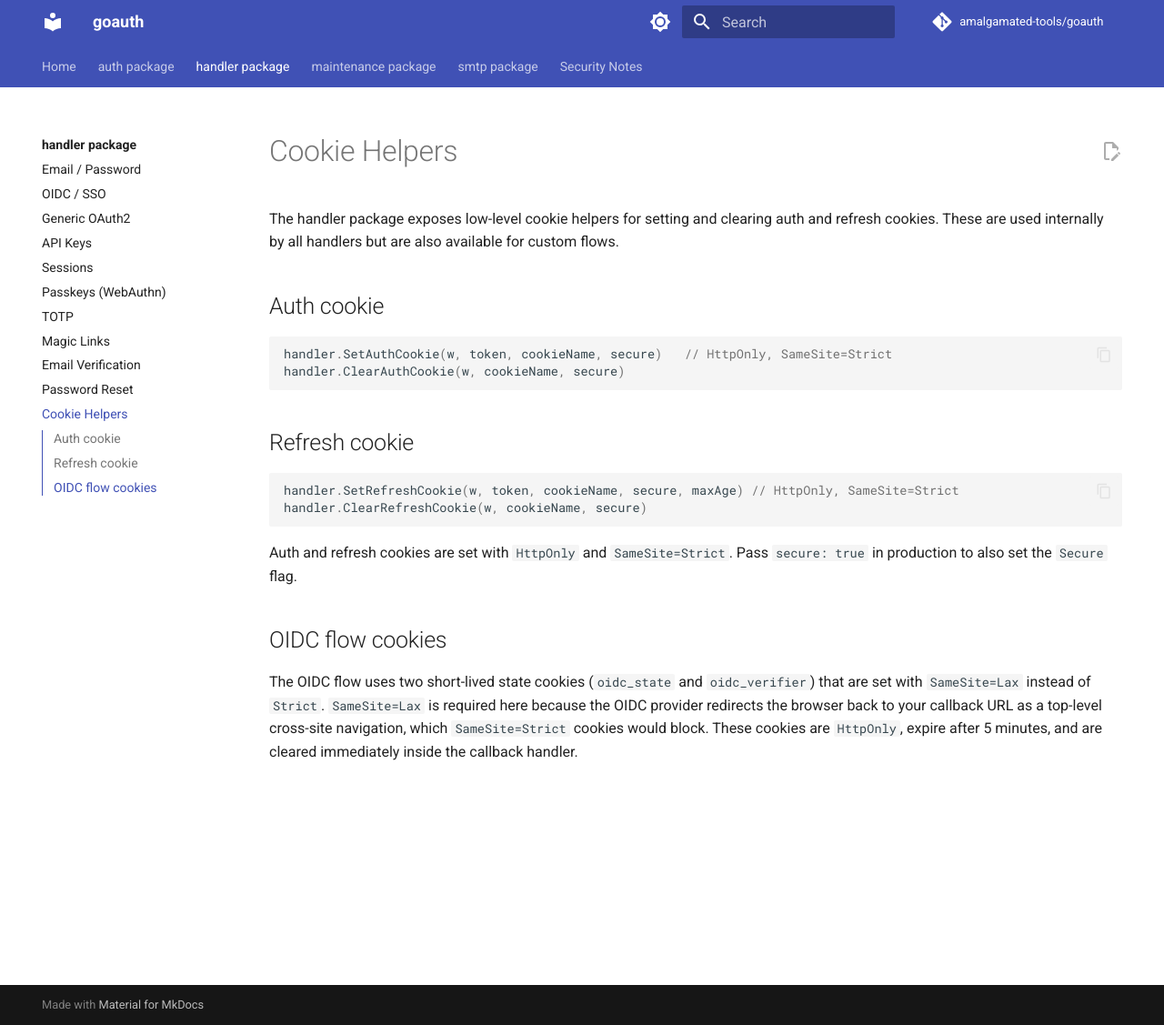
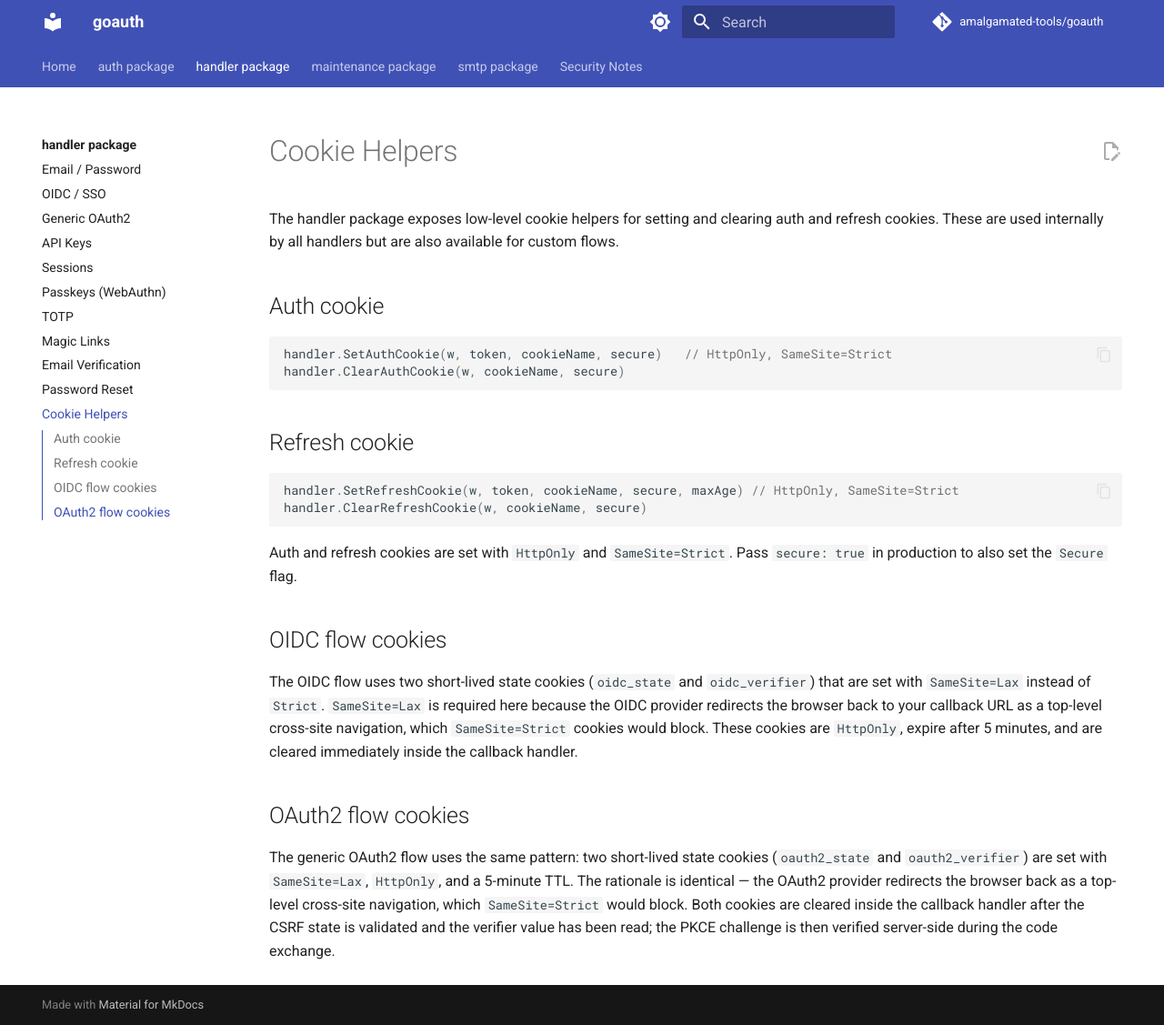
Before and after one commit to amalgamated-tools/goauth, an MkDocs documentation site: the page built from docs/handler/cookies.md, in a window 1280 px wide and 1127 px high. Shown: the whole window at 91% size. Built offline with MkDocs 1.6.1 and Material for MkDocs 9.7.7, drawn with Linux system fonts in a browser that asks for light colours; comment, search, counter and statistics services are not loaded.

Commit message:
docs: document OAuth2 flow state cookies (SameSite=Lax) in cookies.md and security.md (#207)
* docs: document OAuth2 flow state cookies (SameSite=Lax) in cookies.md and security.md

The OAuth2Handler uses the same short-lived SameSite=Lax HttpOnly state
cookies (oauth2_state, oauth2_verifier, 5-minute TTL) as OIDCHandler for
the same reason — the provider redirects the browser back as a top-level
cross-site navigation that SameSite=Strict would block.

- Add 'OAuth2 flow cookies' section to docs/handler/cookies.md explaining
  the oauth2_state and oauth2_verifier cookies and the SameSite=Lax rationale
- Update the 'Cookie security' bullet in docs/security.md to name all four
  flow state cookies (oidc_state, oidc_verifier, oauth2_state, oauth2_verifier)
  rather than only the OIDC pair

Co-authored-by: Copilot <223556219+Copilot@users.noreply.github.com>

* docs: fix OAuth2 cookie-clearing timing description in cookies.md

Corrects the sentence to reflect the actual sequence in OAuth2Handler.Callback:
cookies are cleared after the CSRF state is validated and the verifier value
has been read, not after full PKCE validation (which happens server-side
during the code exchange).

---------

Co-authored-by: github-actions[bot] <41898282+github-actions[bot]@users.noreply.github.com>
Co-authored-by: Copilot <223556219+Copilot@users.noreply.github.com>
Co-authored-by: Patrick Veverka <veverkap@users.noreply.github.com>

```diff
--- a/docs/handler/cookies.md
+++ b/docs/handler/cookies.md
@@ -21,3 +21,7 @@ Auth and refresh cookies are set with `HttpOnly` and `SameSite=Strict`. Pass `se
 ## OIDC flow cookies
 
 The OIDC flow uses two short-lived state cookies (`oidc_state` and `oidc_verifier`) that are set with `SameSite=Lax` instead of `Strict`. `SameSite=Lax` is required here because the OIDC provider redirects the browser back to your callback URL as a top-level cross-site navigation, which `SameSite=Strict` cookies would block. These cookies are `HttpOnly`, expire after 5 minutes, and are cleared immediately inside the callback handler.
+
+## OAuth2 flow cookies
+
+The generic OAuth2 flow uses the same pattern: two short-lived state cookies (`oauth2_state` and `oauth2_verifier`) are set with `SameSite=Lax`, `HttpOnly`, and a 5-minute TTL. The rationale is identical — the OAuth2 provider redirects the browser back as a top-level cross-site navigation, which `SameSite=Strict` would block. Both cookies are cleared inside the callback handler after the CSRF state is validated and the verifier value has been read; the PKCE challenge is then verified server-side during the code exchange.
```
Also changed, not shown: docs/security.md (+1 -1 lines).
